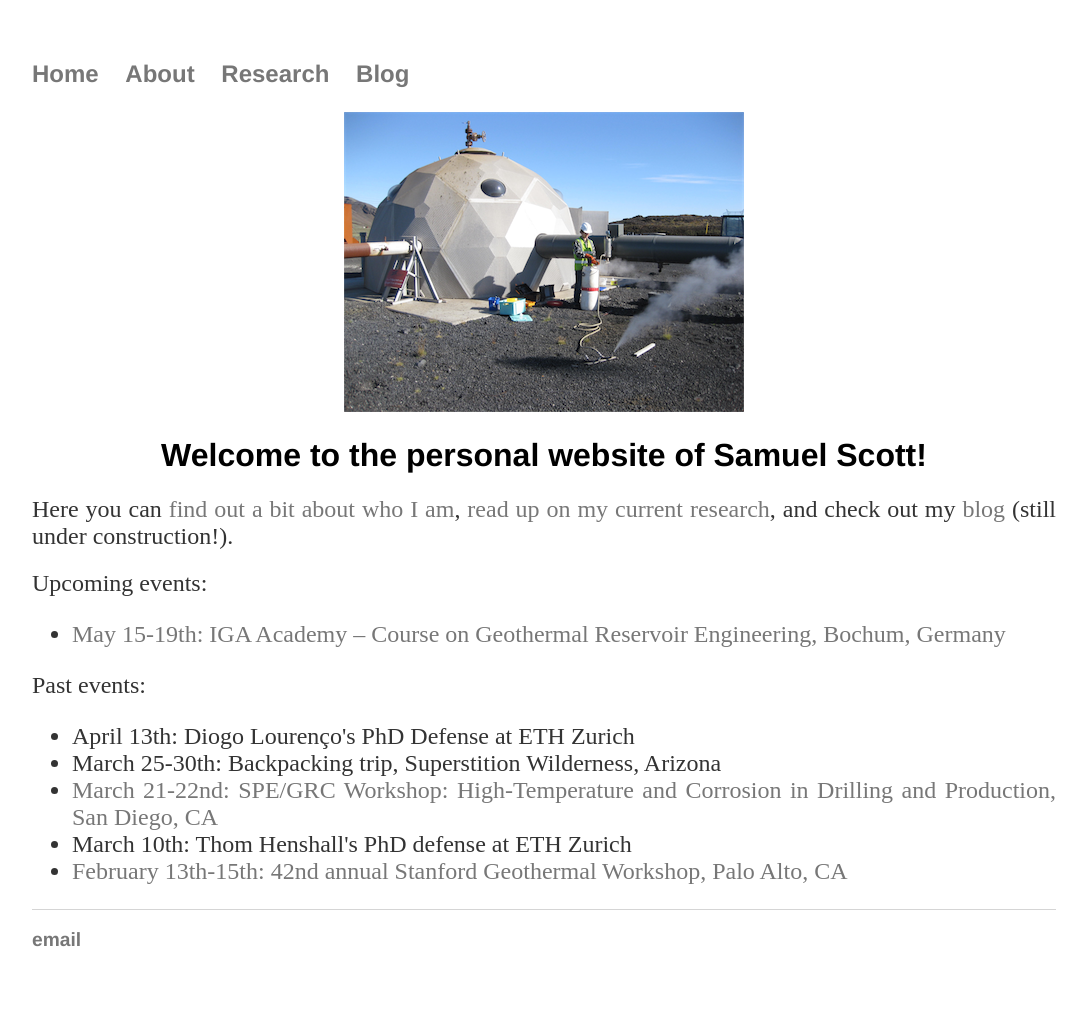
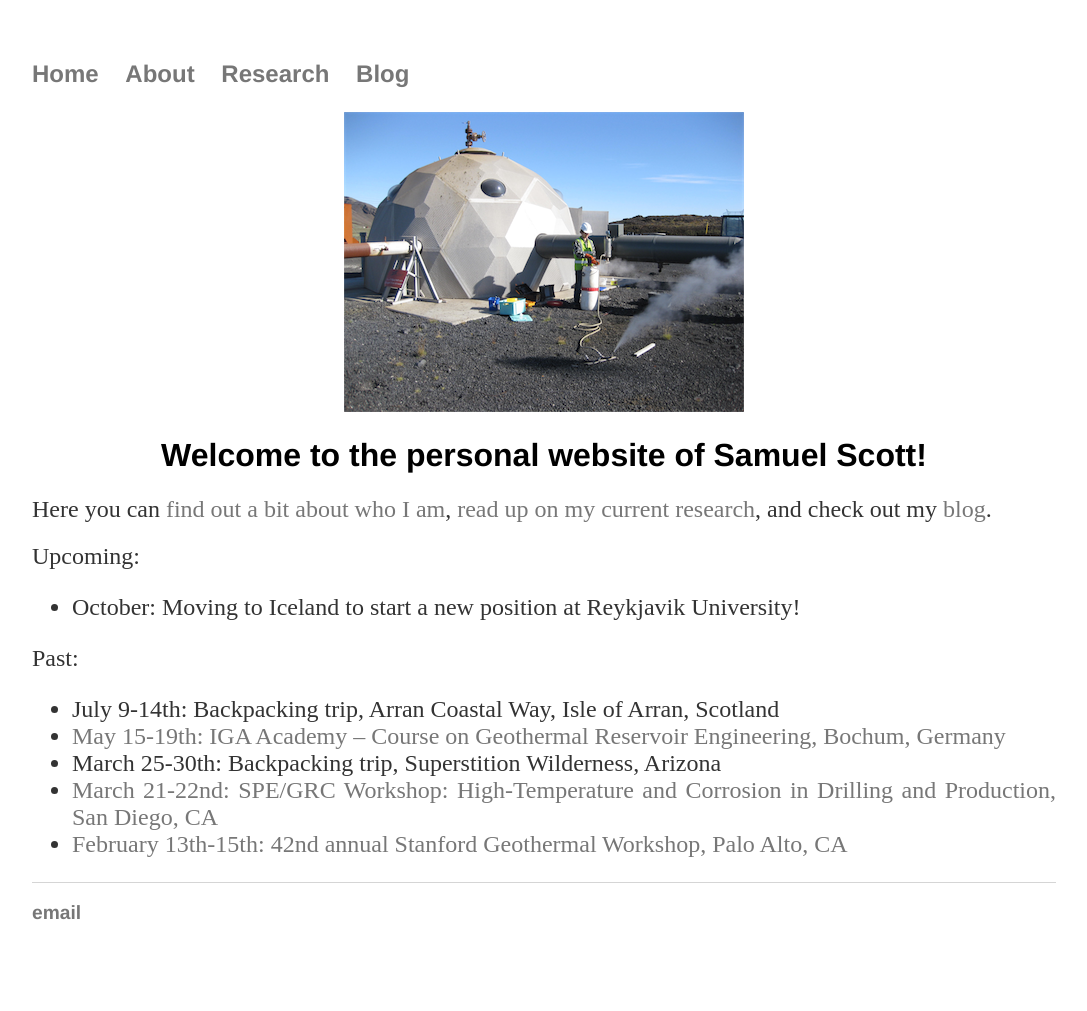
Before and after one commit to two-phaseflow/two-phaseflow.github.io, a Jekyll site: the page built from index.html, in a window 1280 px wide. Shown: the whole page, without its empty margins (96-1183 px from the left). Built offline with Jekyll 4.4.1, drawn with Linux system fonts in a browser that asks for light colours; after the commit the page ends 984 px from its top, so only the background shows below that.

Commit message:
Update index.html

```diff
--- a/index.html
+++ b/index.html
@@ -8,20 +8,20 @@ title: Samuel Scott's personal website
             title="Fieldwork in Iceland"%}
 	<h1>Welcome to the personal website of Samuel Scott!</h1>
 	<h2>Here you can <a href="/about">find out a bit about who I am</a>, <a href="/research">read up on my current research</a>, and check
-		out my <a href="/blog">blog</a> (still under construction!). </h2>
+		out my <a href="/blog">blog</a>. </h2>
 
-<h2> Upcoming events:
+<h2> Upcoming:
 <ul>
-  <li><a href="https://www.geothermal-energy.org/iga_academy/courses_and_workshops/geothermal_reservoir_engineering.html">May 15-19th: IGA Academy – Course on Geothermal Reservoir Engineering, Bochum, Germany</a></li>
+  <li> October: Moving to Iceland to start a new position at Reykjavik University!
 </ul>
 </h2>
 
-<h2> Past events:
+<h2> Past:
 <ul>
-	<li>April 13th: Diogo Louren&ccedil;o's PhD Defense at ETH Zurich</a></li>
+	<li>July 9-14th: Backpacking trip, Arran Coastal Way, Isle of Arran, Scotland</a></li>
+	<li><a href="https://www.geothermal-energy.org/iga_academy/courses_and_workshops/geothermal_reservoir_engineering.html">May 15-19th: IGA Academy – Course on Geothermal Reservoir Engineering, Bochum, Germany</a></li>
 	<li>March 25-30th: Backpacking trip, Superstition Wilderness, Arizona</a></li>
 	<li><a href="http://www.spe.org/events/en/2017/workshop/17jsnd/about.html">March 21-22nd: SPE/GRC Workshop: High-Temperature and Corrosion in Drilling and Production, San Diego, CA</a></li>
-	<li>March 10th: Thom Henshall's PhD defense at ETH Zurich</li>
 	<li><a href="https://pangea.stanford.edu/researchgroups/geothermal/stanford-geothermal-workshop">February 13th-15th: 42nd annual Stanford Geothermal Workshop, Palo Alto, CA</a></li>
 </ul>
 </h2>
```
